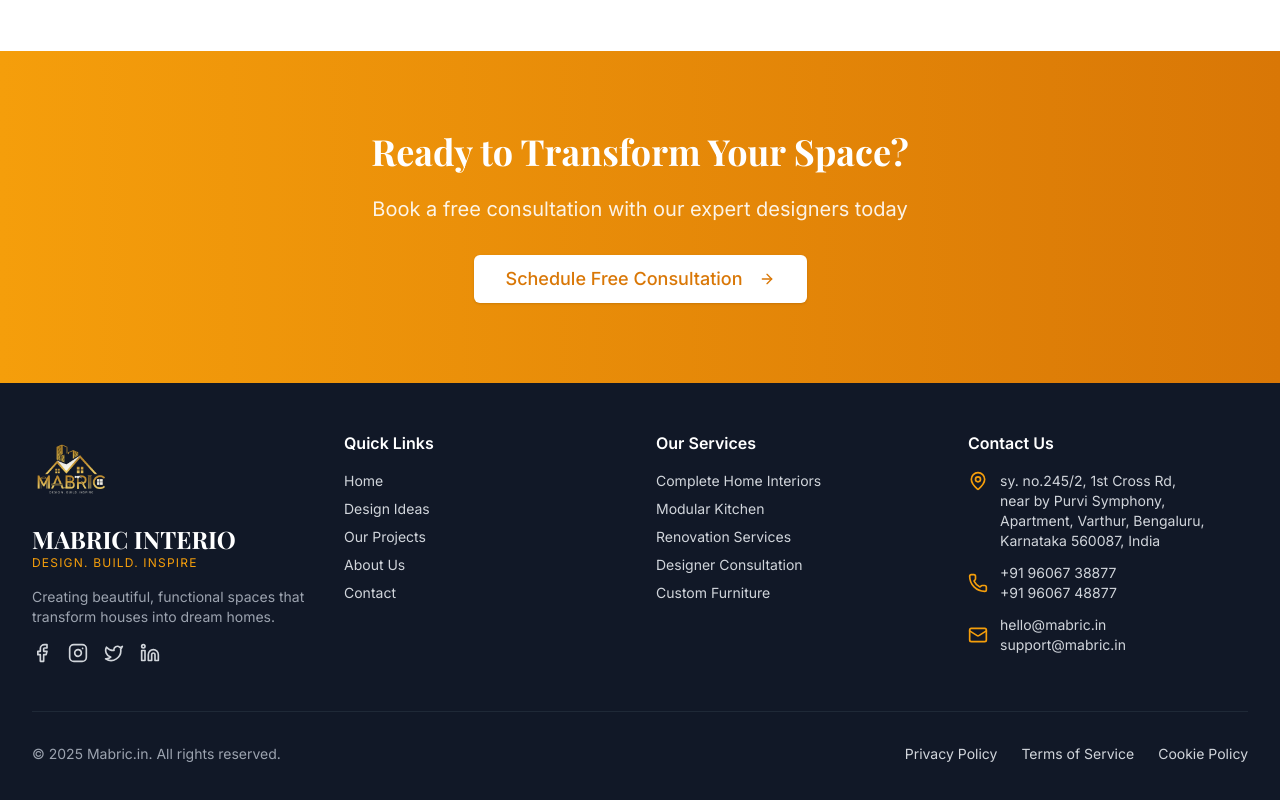
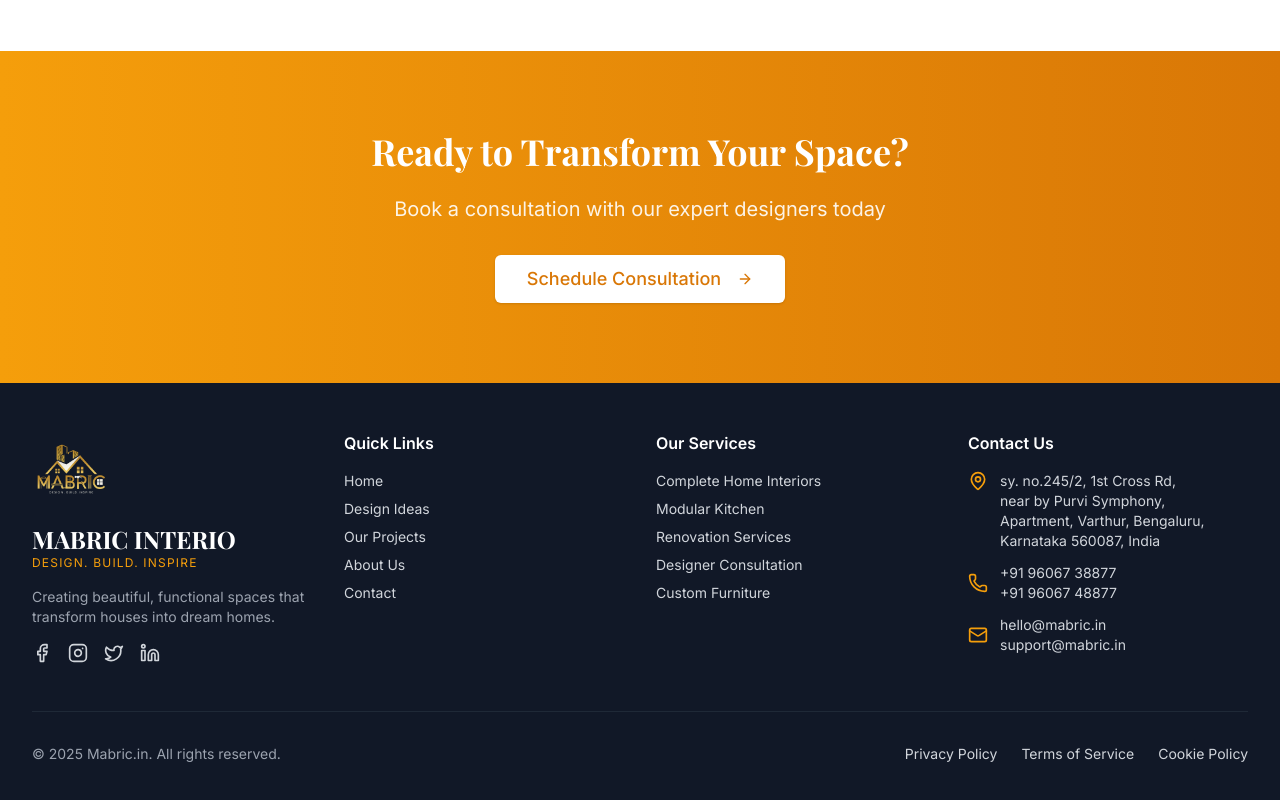
Before and after one commit to kirantikoo/mabric, a React (Create React App) app: page / in a window 1280 px wide. Shown: the part 3890-4690 px from the top of the page. Built offline with nearby package versions, Linux system fonts and the light colour scheme.

Commit message:
small corrections

```diff
--- a/src/pages/Home.jsx
+++ b/src/pages/Home.jsx
@@ -278,14 +278,14 @@ const Home = () => {
             Ready to Transform Your Space?
           </h2>
           <p className="text-xl mb-8 opacity-90">
-            Book a free consultation with our expert designers today
+            Book a consultation with our expert designers today
           </p>
           <Button
             size="lg"
             onClick={() => navigate('/contact')}
             className="bg-white text-amber-600 hover:bg-gray-100 text-lg px-8 py-6"
           >
-            Schedule Free Consultation
+            Schedule Consultation
             <ArrowRight className="ml-2 h-5 w-5" />
           </Button>
         </div>
```
Also changed, not shown: 7 other files (tests, documents, lock files or other folders).
